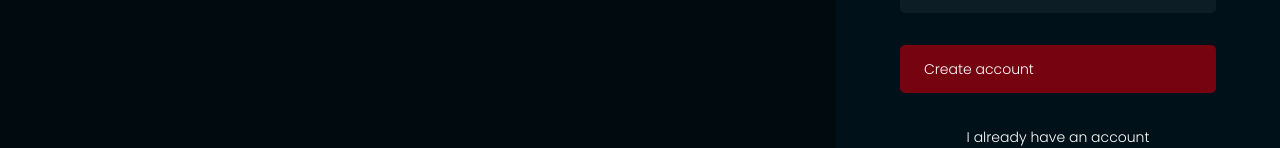
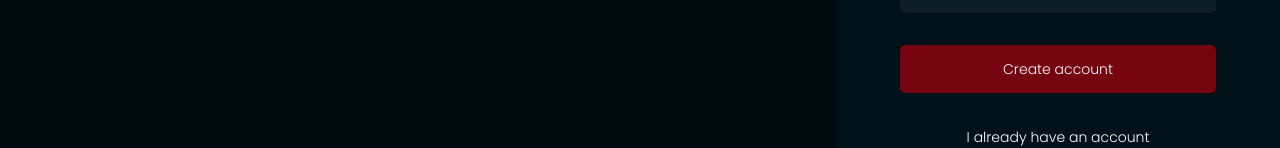
Before and after one commit to MoaraMiranda/food-explorer, a React (Vite) app: page / in a window 1280 px wide. Shown: the part 464-612 px from the top of the page. Built offline with nearby package versions, Linux system fonts and the light colour scheme.

Commit message:
refactoring Button

```diff
--- a/src/components/Button/styles.js
+++ b/src/components/Button/styles.js
@@ -5,12 +5,12 @@ export const Container = styled.button`
   background-color: ${({ theme }) => theme.COLORS.TOMATO_100};
   border-radius: ${({ theme }) => theme.RADIUS.SM};
   padding: 12px 24px;
-  text-align: center;
   border: none;
   font-weight: 500;
   line-height: 24px;
   display: flex;
   align-items: center;
+  justify-content: center;
 
   > img {
     width: 20px;
```
